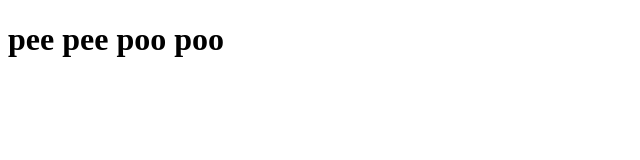
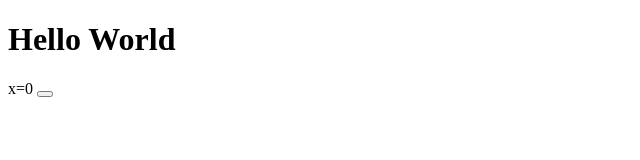
Before and after one commit to kilohadron/kilohadron.github.io, a plain HTML site: page index.html in a window 1280 px wide. Shown: the whole page, without its empty margins (0-640 px from the left). Drawn offline with Linux system fonts and the light colour scheme.

Commit message:
Updated index.html

```diff
--- a/index.html
+++ b/index.html
@@ -1,6 +1,12 @@
 <!DOCTYPE html>
 <html>
 <body>
-<h1>pee pee poo poo</h1>
+<h1>Hello World</h1>
+<script language="javascript" type="text/javascript">
+var x = 0 ;
+
+</script>
+x=0
+<button type="button" onclick="alert(x)" let x = x + 1</button>
 </body>
 </html>
```
